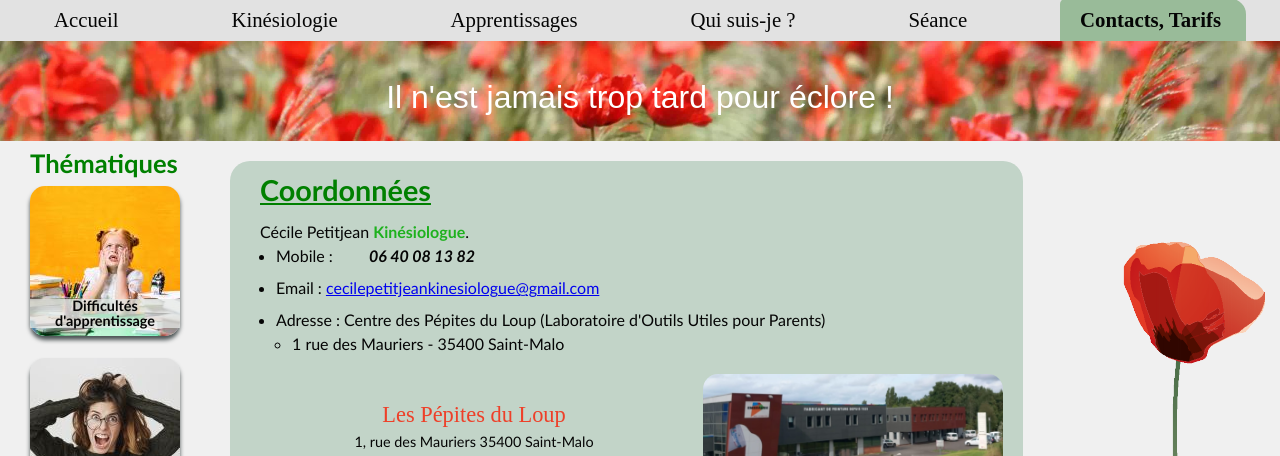
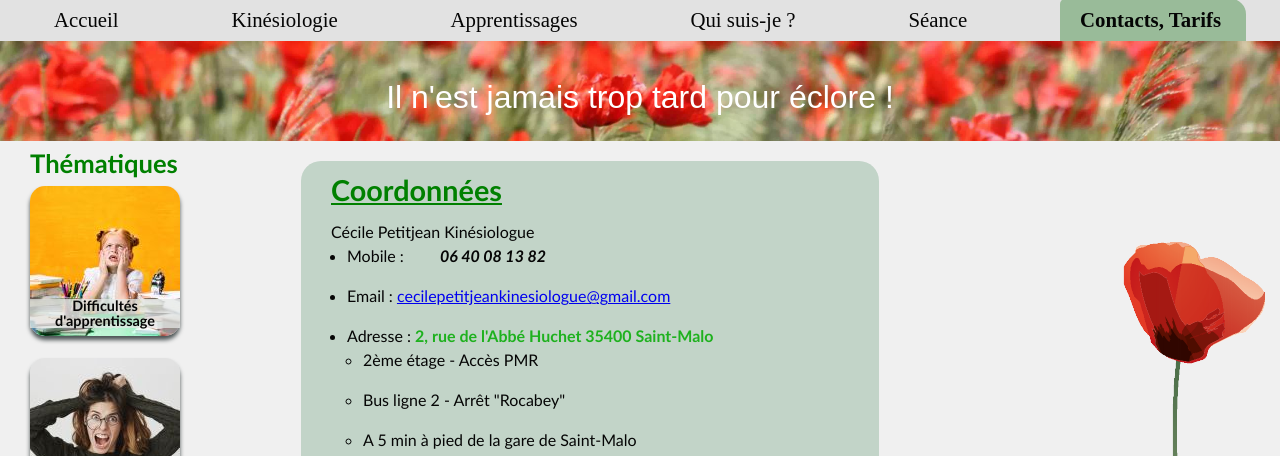
Before and after one commit to DavFrancois/cecilepetitjeankinesiologue, a PHP site: page /p6_contacts.php in a window 1280 px wide. Shown: the part 138-594 px from the top of the page. Run offline with PHP 8.4, Linux system fonts and the light colour scheme.

Commit message:
Changement adresse du cabinet (+ horaires ouverture)

```diff
--- a/css/stylececile.css
+++ b/css/stylececile.css
@@ -1541,7 +1541,7 @@ article li {
   font-size: 1rem;
   line-height: 1.5rem;
   margin-left: 1rem;
-  margin-bottom: 0.5rem;
+  margin-bottom: 1rem;
 }
 @media all and (max-width: 1024px) {
   article li {
--- a/p6_contacts.php
+++ b/p6_contacts.php
@@ -34,21 +34,22 @@
                 <article>
                     <div class="impair">
                         <h2>Coordonnées</h2>
-                        <p>Cécile Petitjean <strong>Kinésiologue</strong>.</p>
+                        <p>Cécile Petitjean Kinésiologue</></p>
                         <ul>
                             <li>Mobile : <em>06 40 08 13 82</em></li>
                             <li>Email : <a href="mailto:cecilepetitjeankinesiologue@gmail.com" title="Envoyer un email à cecilepetitjeankinesiologue@gmail.com">cecilepetitjeankinesiologue@gmail.com</a></li>
-                            <li>Adresse : Centre des Pépites du Loup (Laboratoire d'Outils Utiles pour Parents)<ul><li>1 rue des Mauriers - 35400 Saint-Malo</li></ul>
+                            <li>Adresse : <strong>2, rue de l'Abbé Huchet 35400 Saint-Malo</strong><ul><li>2ème étage - Accès PMR</li><li>Bus ligne 2 - Arrêt "Rocabey"</li><li>A 5 min à pied de la gare de Saint-Malo</li><li>Parking gratuit à proximité de l'église de Rocabey</li></ul>
                         </ul>
                         <div class="localisation">
                             <div class="localisation__lieu">
-                                <h5>Les Pépites du Loup</h5>
-                                <p>1, rue des Mauriers 35400 Saint-Malo</p>
+                                <!--<h5>Cécile Petitjean Kinésiologue</h5>
+                                <p>2, rue de l'Abbé Huchet 35400 Saint-Malo</p>
+                                <p>2ème étage (Accès PMR)</p>-->
                                 <iframe title="Localisation Cécile Petitjean Kinésiologie Saint-Malo" alt="localisation Cécile Petitjean Kinésiologie Saint-Malo"
                                     allowfullscreen="" loading="lazy" referrerpolicy="no-referrer-when-downgrade"
-                                src="https://www.google.com/maps/embed?pb=!1m18!1m12!1m3!1d84364.74722952356!2d-2.0847406802409076!3d48.64049417005871!2m3!1f0!2f0!3f0!3m2!1i1024!2i768!4f13.1!3m3!1m2!1s0x480e83f5b78e3fdf%3A0x85f1ede67cb68c14!2sCentre%20de%20formation%20Les%20p%C3%A9pites%20du%20loup!5e0!3m2!1sfr!2sfr!4v1681405812615!5m2!1sfr!2sfr"></iframe>
+                                    src="https://www.google.com/maps/embed?pb=!1m18!1m12!1m3!1d21223.297533029945!2d-2.0210898889156375!3d48.64926335213233!2m3!1f0!2f0!3f0!3m2!1i1024!2i768!4f13.1!3m3!1m2!1s0x480e817013fa397d%3A0xa0124a153a7cc098!2s2%20Rue%20Abbe%20Huchet%2C%2035400%20Saint-Malo!5e0!3m2!1sfr!2sfr!4v1747064939696!5m2!1sfr!2sfr" width="800" height="450" style="border:0;" allowfullscreen="" loading="lazy" referrerpolicy="no-referrer-when-downgrade"></iframe>
                             </div>
-                            <div class="localisation__photos">
+                            <!--<div class="localisation__photos">
                                 <figure class="figure_right_large2">
                                     <img class="figure_photo" src="images/batLPDL.jpg" alt="Les Pépites du Loup" title="Les Pépites du Loup"/>
                                     <figcaption>&copy; Cécile Petitjean Kinésiologue</figcaption>
@@ -57,13 +58,13 @@
                                     <img class="figure_photo" src="images/cabinet3.jpg" alt="Cabinet Cecile Francois Kinésiologue" title="Cabinet Cecile Francois Kinésiologue"/>
                                     <figcaption>&copy; Cécile Petitjean Kinésiologue</figcaption>
                                 </figure>
-                            </div>
+                            </div>-->
                         </div>
                     </div>
                     <div class="pair">
                         <h2>Horaires des consultations</h2>
                         <ul>
-                            <li>Au cabinet du Centre des Pépites du Loup à Saint-Malo : <strong>lundi, mardi, mercredi et samedi de 9h à 19h30</strong><br /><a href="https://cecilepetitjeankinesiologue.simplybook.it/v2/" target="_blank" title="Prendre rendez-vous en ligne">Prendre Rendez-vous</a></h3>
+                            <li>Au cabinet à Saint-Malo : <strong>Du lundi au samedi de 9h à 19h</strong><br /><a href="https://cecilepetitjeankinesiologue.simplybook.it/v2/" target="_blank" title="Prendre rendez-vous en ligne">Prendre Rendez-vous</a></h3>
                         </ul>
                         <p>Les horaires peuvent varier selon les vacances et les jours fériés. N'hésitez pas à me consulter en cas de doute ou de difficulté afin d'essayer de trouver une solution.</p>
                     </div>
--- a/sass/pages/_article.scss
+++ b/sass/pages/_article.scss
@@ -218,7 +218,7 @@ article {
         font-size: 1rem;
         line-height: 1.5rem;
         margin-left: 1rem;
-        margin-bottom: 0.5rem;
+        margin-bottom: 1rem;
         @media all and (max-width: 1024px) {
             font-size: 0.8rem;
             margin-left:0.5rem;
```
